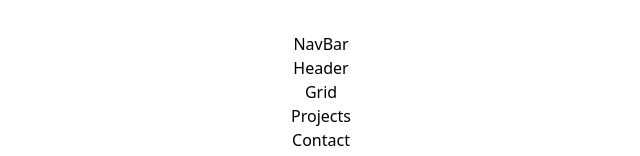
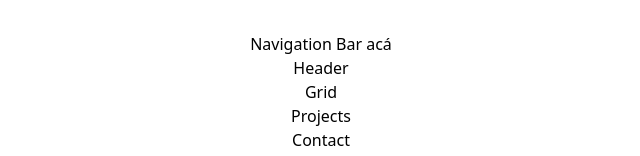
Before and after one commit to dasava11/briefcase, a React (Vite) app in the folder personal_briefcase/: page / in a window 1280 px wide. Shown: the top 156 px of the page, without its empty margins (319-959 px from the left). Built offline with nearby package versions, Linux system fonts and the light colour scheme.

Commit message:
ajuste navbar

```diff
--- a/personal_briefcase/src/App.jsx
+++ b/personal_briefcase/src/App.jsx
@@ -1,6 +1,6 @@
 import { useState } from "react";
 import "./App.css";
-import Navbar from "./components/NavBar/NavBar";
+import NavigationBar from "./components/NavigationBar/NavigationBar";
 import Header from "./components/Header/Header";
 import Grid from "./components/Grid/Grid";
 import Footer from "./components/Footer/Footer";
@@ -12,7 +12,7 @@ function App() {
 
   return (
     <div>
-      <Navbar />
+      <NavigationBar />
       <Header />
       <Grid />
       <Works />
--- a/personal_briefcase/src/components/NavBar/Navbar.jsx
+++ /dev/null
@@ -1,7 +0,0 @@
-import React from "react";
-
-const Navbar = () => {
-  return <div>NavBar</div>;
-};
-
-export default Navbar;
--- /dev/null
+++ b/personal_briefcase/src/components/NavigationBar/NavigationBar.jsx
@@ -0,0 +1,7 @@
+import React from "react";
+
+const NavigationBar = () => {
+  return <div>Navigation Bar acá</div>;
+};
+
+export default NavigationBar;
```
